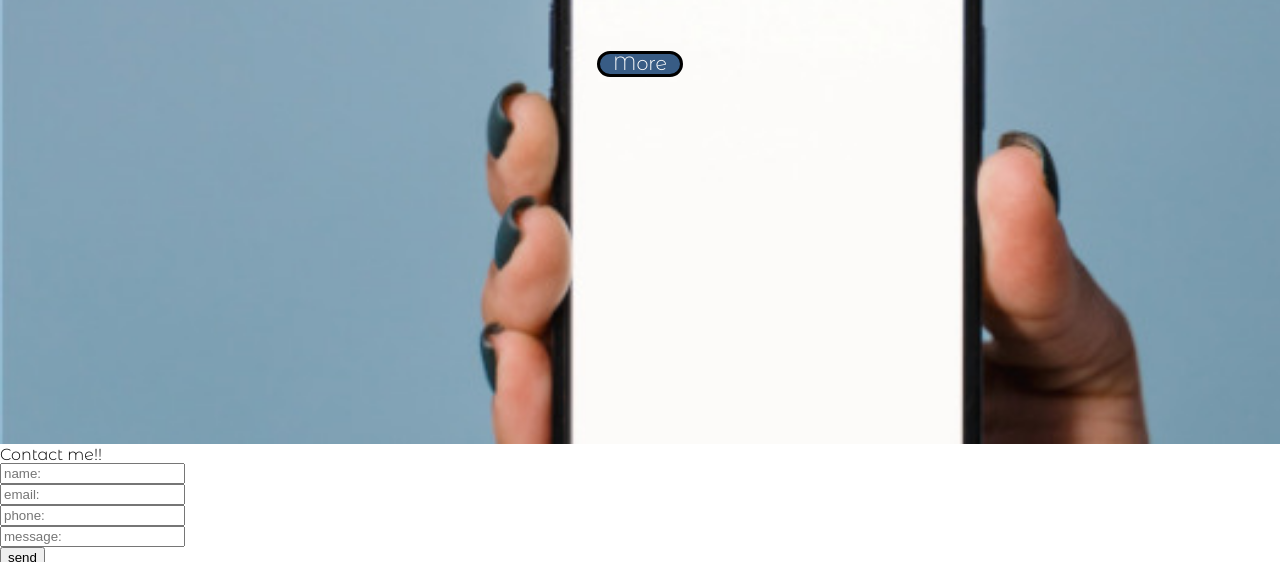
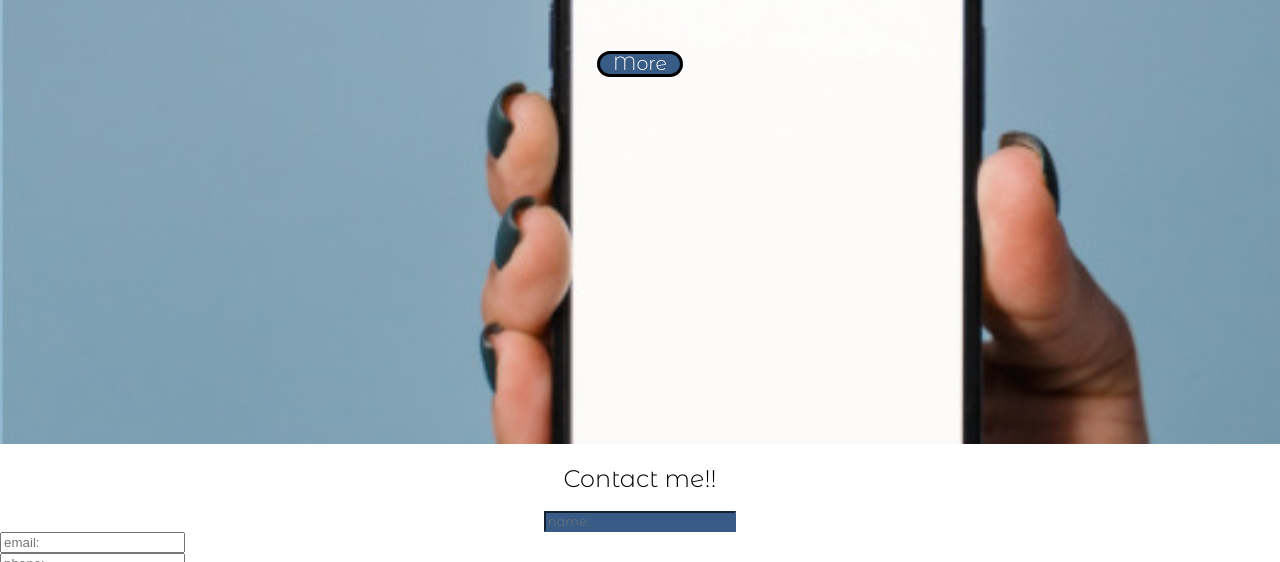
Before and after one commit to garc0236/portfolio, a plain HTML site: page index.html in a window 1280 px wide. Shown: the part 4053-4615 px from the top of the page. Drawn offline with Linux system fonts and the light colour scheme.

Commit message:
styles first box in contact form

```diff
--- a/css/main.css
+++ b/css/main.css
@@ -171,7 +171,24 @@ html{
     top: 70%;
     width: 80px;
 }
-
+/*---Title contact form---*/
+.tcontact{
+    font-size: 1.5rem;
+    text-align: center;
+    margin: 0 auto;
+    padding: 20px;
+}
+/*---Contact form name part---*/
+.name{
+    text-align: center;
+}
+.bname{
+    background-color: #385C85;
+    color:white;
+    border-color: #385C85;
+    font-size: 0.8rem;
+    font-family:'Montserrat Alternates', sans-serif;
+}
 
 
 
--- a/index.html
+++ b/index.html
@@ -86,7 +86,7 @@
         </div>
     </div>
     <div class="cform">
-        <h2>Contact me!!</h2>
+        <h2 class="tcontact">Contact me!!</h2>
         <div class="name">
             <label for="yourname" class="tname"></label>
             <input class="bname" type="text" id="yourname" name="yourname" placeholder="name:">
```
